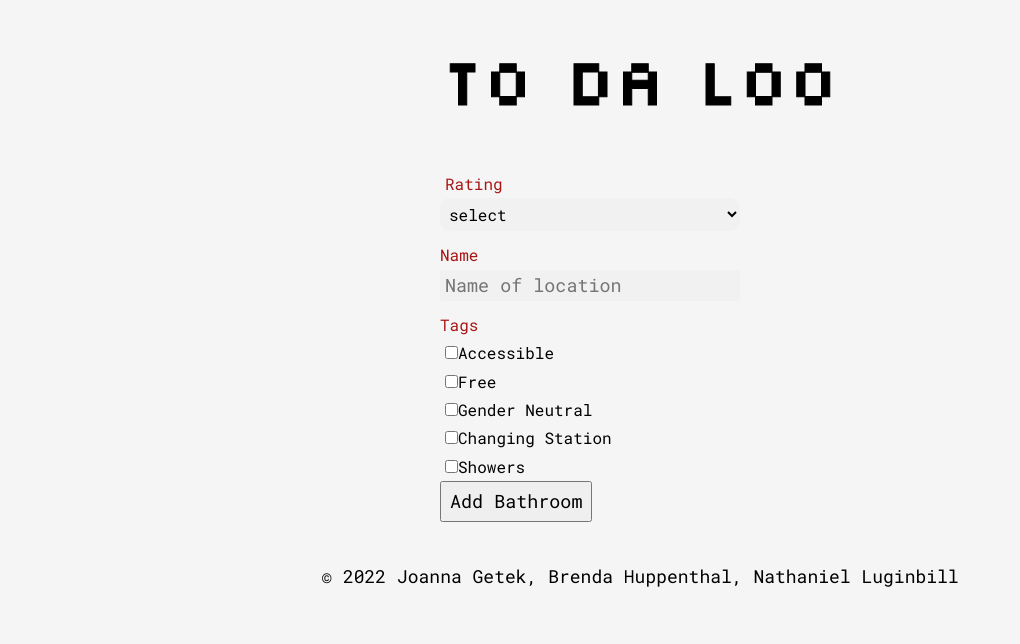
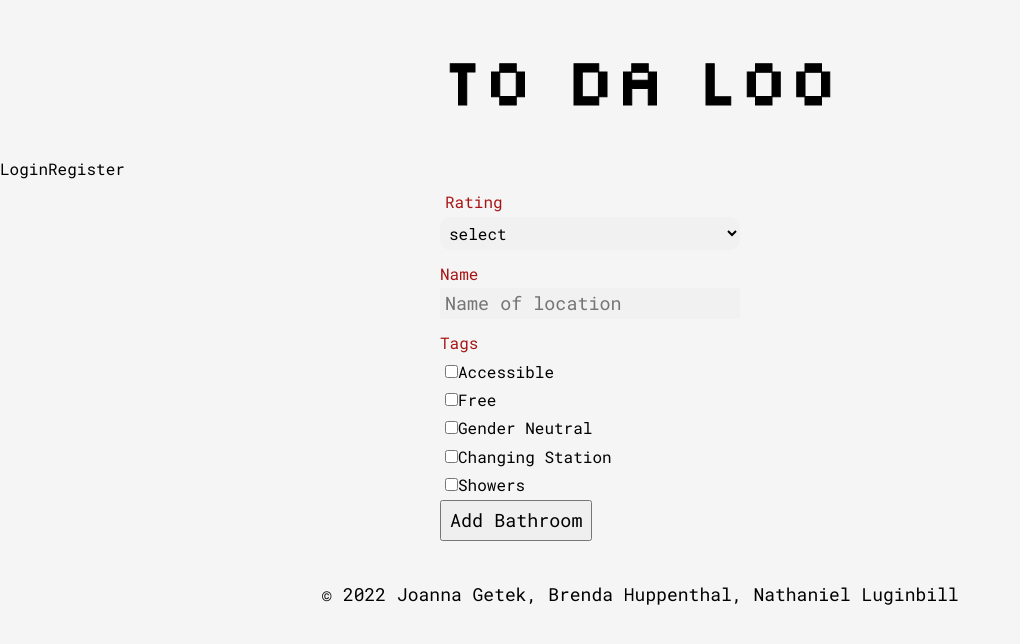
Before and after one commit to bhuppenthal/todaloo, a React (Create React App) app in the folder frontend/: page /create-bathroom in a window 1280 px wide. Shown: the top 644 px of the page, without its empty margins (0-1020 px from the left). Built offline with nearby package versions, Linux system fonts and the light colour scheme.

Commit message:
Creation of Header, NavBar components and first pass at implementing conditional navigation.

```diff
--- a/frontend/src/App.js
+++ b/frontend/src/App.js
@@ -6,24 +6,35 @@ import { useState } from 'react';
 //importing pages
 import MapView from './pages/MapView';
 import CreateBathroom from './pages/CreateBathroom';
+import NewUserPage from './pages/NewUserPage';
+
+// importing components
+import Header from "./components/Header.js";
+import NavBar from "./components/NavBar.js";
 
 // importing styles
 import './App.css';
 
 function App() {
 
+  const [user, setUser] = useState({loggedIn: false});
   const [bathroomLatLng, setBathroomLatLng] = useState(null);
+
+
+// navigation links in header, dependent on whether the user is logged in or not
 
   return (
     <>
-
-    <header class="app-header">To Da Loo</header>
+    <Header/>
+    <NavBar user={user} setUser={setUser}></NavBar>
 
     <Router>
       <Routes>
 
         <Route path="/" element={<MapView bathroomLatLng={bathroomLatLng} setBathroomLatLng={setBathroomLatLng}/>}></Route>
-        <Route path= "/create-bathroom" element={<CreateBathroom bathroomLatLng={bathroomLatLng}/>}></Route>
+        <Route path="/create-bathroom" element={<CreateBathroom bathroomLatLng={bathroomLatLng}/>}></Route>
+        <Route path="/register" element={<NewUserPage/>}></Route>
+        <Route path="/login"></Route>
 
       </Routes>
     </Router>
--- /dev/null
+++ b/frontend/src/components/Header.js
@@ -0,0 +1,9 @@
+import React from 'react';
+
+const Header = () => {
+    return (
+        <header class="app-header">To Da Loo</header>
+    )
+}
+
+export default Header;
--- /dev/null
+++ b/frontend/src/components/NavBar.js
@@ -0,0 +1,23 @@
+import React from 'react';
+
+const NavBar = ({user, setUser}) => {
+    return (
+        <div>
+            {(user.loggedIn === true) &&
+                <nav>
+                    <a href="/profile">Profile</a>
+                    <a href="/logout">Logout</a>
+                </nav>
+            }
+            {(user.loggedIn !== true) &&
+                <nav>
+                    <a to="/login">Login</a>
+                    <a to="/register">Register</a>
+                </nav>
+            }
+        </div>
+
+    )
+}
+
+export default NavBar;
--- a/frontend/src/components/StarRating.js
+++ b/frontend/src/components/StarRating.js
@@ -1,3 +1,4 @@
+import React from 'react';
 import { RiStarFill, RiStarLine } from "react-icons/ri";
 
 const StarRating = ({rating}) => {
--- a/frontend/src/components/SubmitForm.js
+++ b/frontend/src/components/SubmitForm.js
@@ -19,7 +19,6 @@ function SubmitForm ({bathroomLatLng}) {
 
     const [rating, setRating] = useState('');
     const [name, setName] = useState('');
-    const [tags, setTag] = useState('');
     const [checkedAccessible, setCheckedAccessible] = React.useState(false);
     const [checkedFree, setCheckedFree] = React.useState(false);
     const [checkedGenderNeutral, setCheckedGenderNeutral] = React.useState(false);
--- a/frontend/src/pages/MapView.js
+++ b/frontend/src/pages/MapView.js
@@ -1,5 +1,4 @@
 import React from 'react';
-import { useState, useEffect } from 'react';
 
 import Map from "../components/Map"
 
--- a/frontend/src/pages/NewUserPage.js
+++ b/frontend/src/pages/NewUserPage.js
@@ -10,7 +10,6 @@ function NewUserRegister () {
             username: username,
             password: password
         };
-
 
         console.log(newUser)
 
```
Lines whose indentation alone changed are shown as unchanged.
